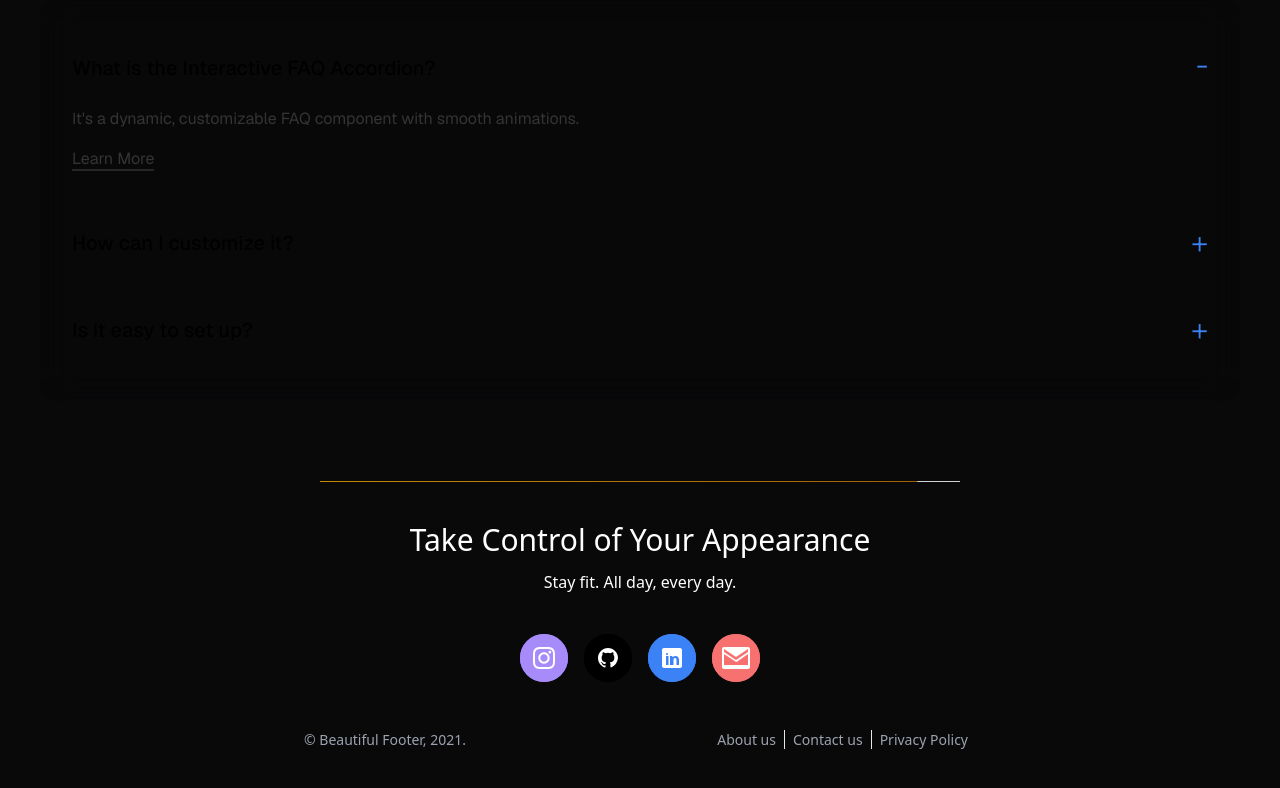
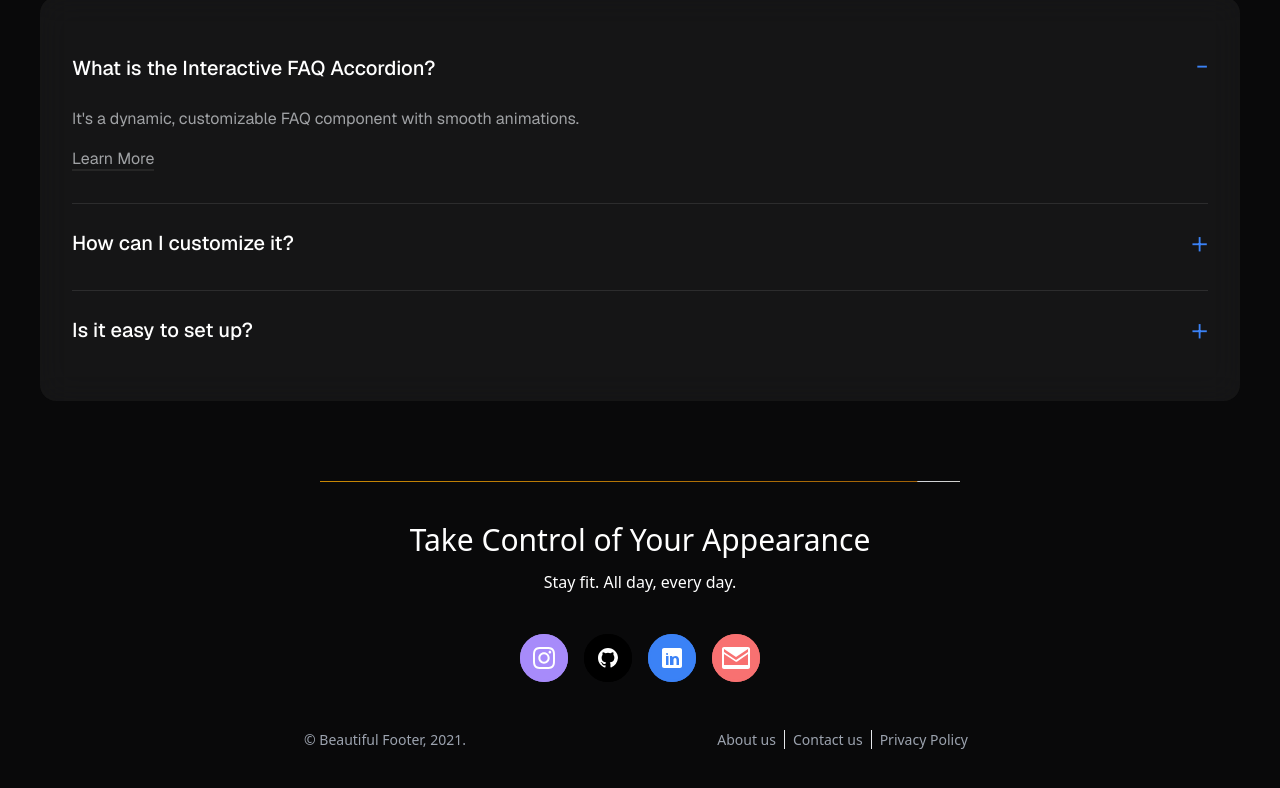
Before and after one commit to lucasjolibois54/byob-ebook, a Next.js app: page / in a window 1280 px wide. Shown: the part 5255-6043 px from the top of the page. Built offline with nearby package versions, Linux system fonts and the light colour scheme.

Commit message:
Update InteractiveFaqAccordion.tsx

```diff
--- a/app/components/Home/faq/InteractiveFaqAccordion.tsx
+++ b/app/components/Home/faq/InteractiveFaqAccordion.tsx
@@ -33,16 +33,16 @@ interface InteractiveFaqAccordionProps {
 export const InteractiveFaqAccordion: React.FC<InteractiveFaqAccordionProps> = ({
   faqs,
   faqWidth = 'w-[70vw] md:w-full',
-  backgroundColor = 'bg-black/5 dark:bg-white/5',
-  questionColor = 'text-black dark:text-white',
-  answerColor = 'text-[#343434] dark:text-[#a0a2a5]',
-  questionHoverColor = 'hover:text-blue-400 dark:hover:text-blue-400',
+  backgroundColor = 'bg-white/5',
+  questionColor = 'text-white',
+  answerColor = 'text-[#a0a2a5]',
+  questionHoverColor = 'hover:text-blue-400',
   iconColor = 'text-blue-500',
   animationDuration = 0.3,
   animationEasing = 'easeInOut',
   defaultOpen = [],
   containerClassName = 'max-w-7xl mx-auto',
-  dividerColor = 'divide-gray-900/10 dark:divide-gray-100/10',
+  dividerColor = 'divide-gray-100/10',
   questionFontSize = 'text-md sm:text-xl',
   answerFontSize = 'text-sm sm:text-base',
 }) => {
```
